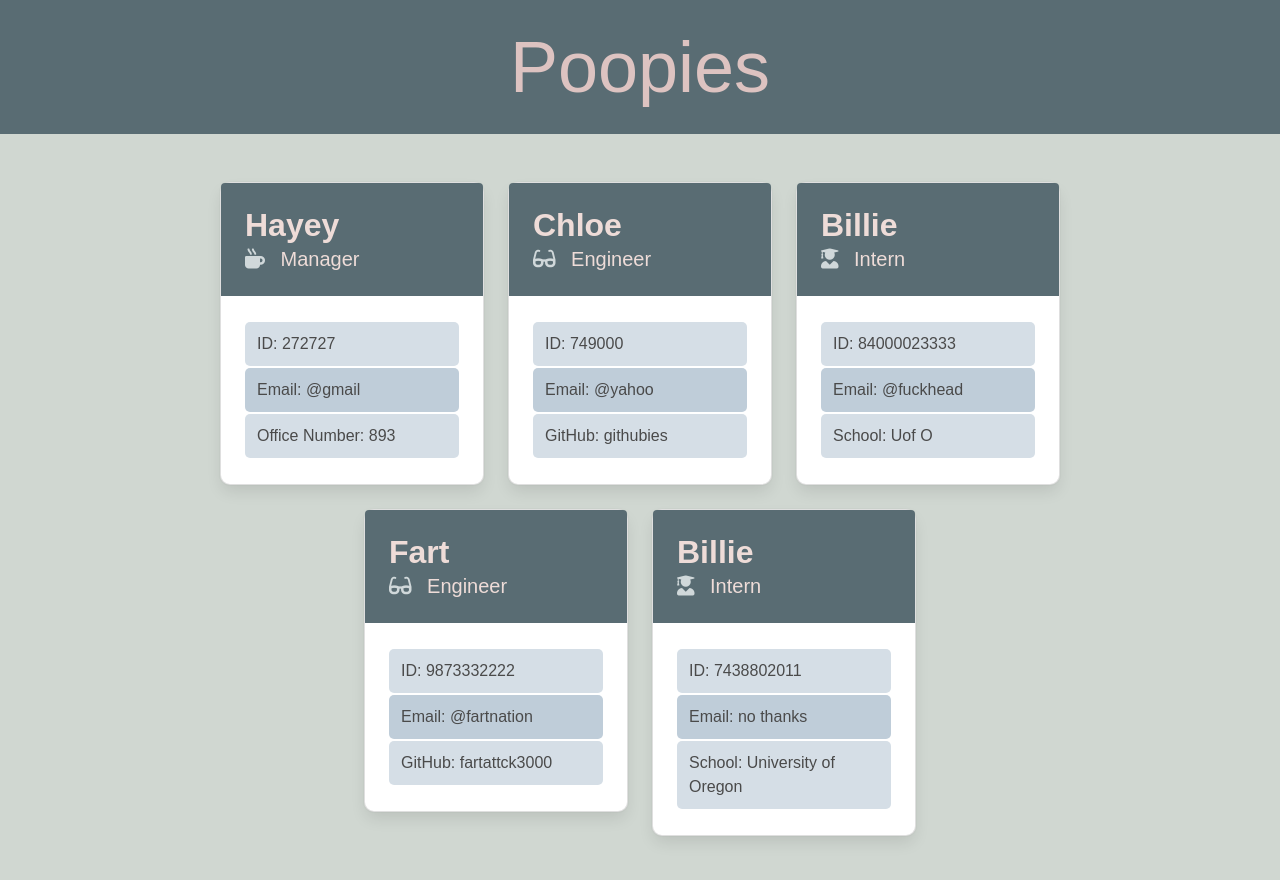
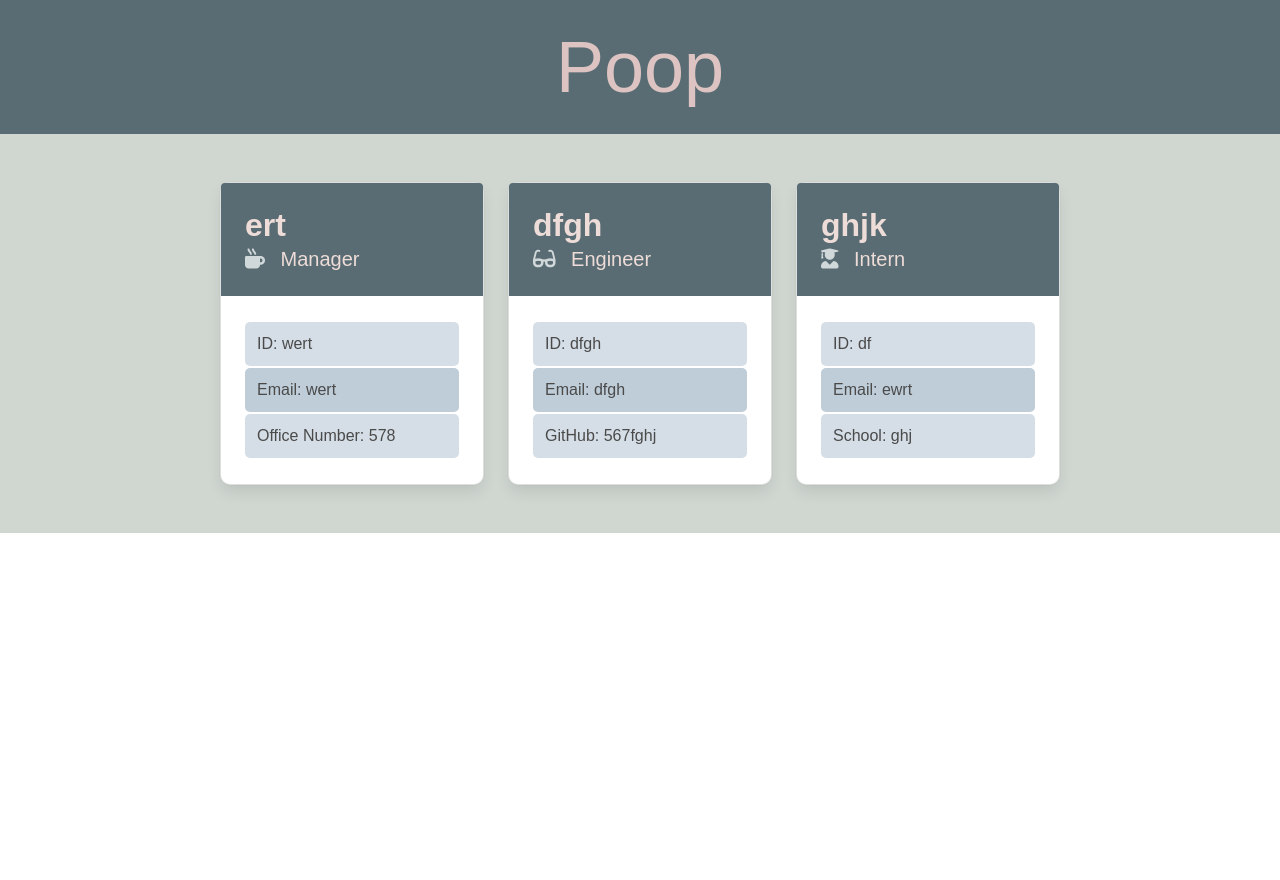
Before and after one commit to haywah27/Team-Profile-Generator, a website: page index.html in a window 1280 px wide. After the commit the page ends 800 px from the top, so only its background shows below. Drawn offline with nearby package versions, Linux system fonts and the light colour scheme.

Commit message:
adjusting objects to depend on parent employee

```diff
--- a/index.html
+++ b/index.html
@@ -15,7 +15,7 @@
         <section class="hero is-small is-bold" id="jumbotronStyle">
           <div class="hero-body">
             <div class="container has-text-centered">
-              <h1 class="display-3">Poopies</h1>
+              <h1 class="display-3">Poop</h1>
             </div>
           </div>
         </section>
@@ -26,18 +26,18 @@
         <div class="column is-4 cardWidth">
         <div class="card cardWidth cardBorder">
             <div class="card-content cardHeader">
-            <p class="title cardHeader">Hayey</p>
+            <p class="title cardHeader">ert</p>
                 <p class="subtitle cardHeader"><i class="fas fa-mug-hot iconColor"></i>&ensp; Manager</p>
                 </div>
                 <div class="card-content">
                 <footer class="cardBorderLight">
-                    <p class="card-content footerSize">ID: 272727</p>
+                    <p class="card-content footerSize">ID: wert</p>
                 </footer>
                 <footer class="cardBorderDark">
-                    <p class="card-content footerSize">Email: @gmail</p>
+                    <p class="card-content footerSize">Email: wert</p>
                 </footer>
                 <footer class="cardBorderLight">
-                    <p class="card-content footerSize">Office Number: 893</p>
+                    <p class="card-content footerSize">Office Number: 578</p>
                 </footer>
             </div>
         </div>
@@ -45,18 +45,18 @@
         <div class="column is-4 cardWidth">
         <div class="card cardWidth cardBorder">
             <div class="card-content cardHeader">
-            <p class="title cardHeader">Chloe</p>
+            <p class="title cardHeader">dfgh</p>
                 <p class="subtitle cardHeader"><i class="fas fa-glasses iconColor"></i>&ensp; Engineer</p>
                 </div>
                 <div class="card-content">
                 <footer class="cardBorderLight">
-                    <p class="card-content footerSize">ID: 749000</p>
+                    <p class="card-content footerSize">ID: dfgh</p>
                 </footer>
                 <footer class="cardBorderDark">
-                    <p class="card-content footerSize">Email: @yahoo</p>
+                    <p class="card-content footerSize">Email: dfgh</p>
                 </footer>
                 <footer class="cardBorderLight">
-                    <p class="card-content footerSize">GitHub: githubies</p>
+                    <p class="card-content footerSize">GitHub: 567fghj</p>
                 </footer>
             </div>
         </div>
@@ -64,56 +64,18 @@
         <div class="column is-4 cardWidth">
         <div class="card cardWidth cardBorder">
             <div class="card-content cardHeader">
-            <p class="title cardHeader">Billie</p>
+            <p class="title cardHeader">ghjk</p>
                 <p class="subtitle cardHeader"><i class="fas fa-user-graduate iconColor"></i>&ensp; Intern</p>
                 </div>
                 <div class="card-content">
                 <footer class="cardBorderLight">
-                    <p class="card-content footerSize">ID: 84000023333</p>
+                    <p class="card-content footerSize">ID: df</p>
                 </footer>
                 <footer class="cardBorderDark">
-                    <p class="card-content footerSize">Email: @fuckhead</p>
+                    <p class="card-content footerSize">Email: ewrt</p>
                 </footer>
                 <footer class="cardBorderLight">
-                    <p class="card-content footerSize">School: Uof O</p>
-                </footer>
-            </div>
-        </div>
-        </div>
-        <div class="column is-4 cardWidth">
-        <div class="card cardWidth cardBorder">
-            <div class="card-content cardHeader">
-            <p class="title cardHeader">Fart</p>
-                <p class="subtitle cardHeader"><i class="fas fa-glasses iconColor"></i>&ensp; Engineer</p>
-                </div>
-                <div class="card-content">
-                <footer class="cardBorderLight">
-                    <p class="card-content footerSize">ID: 9873332222</p>
-                </footer>
-                <footer class="cardBorderDark">
-                    <p class="card-content footerSize">Email: @fartnation</p>
-                </footer>
-                <footer class="cardBorderLight">
-                    <p class="card-content footerSize">GitHub: fartattck3000</p>
-                </footer>
-            </div>
-        </div>
-        </div>
-        <div class="column is-4 cardWidth">
-        <div class="card cardWidth cardBorder">
-            <div class="card-content cardHeader">
-            <p class="title cardHeader">Billie</p>
-                <p class="subtitle cardHeader"><i class="fas fa-user-graduate iconColor"></i>&ensp; Intern</p>
-                </div>
-                <div class="card-content">
-                <footer class="cardBorderLight">
-                    <p class="card-content footerSize">ID: 7438802011</p>
-                </footer>
-                <footer class="cardBorderDark">
-                    <p class="card-content footerSize">Email: no thanks</p>
-                </footer>
-                <footer class="cardBorderLight">
-                    <p class="card-content footerSize">School: University of Oregon</p>
+                    <p class="card-content footerSize">School: ghj</p>
                 </footer>
             </div>
         </div>
--- a/lib/Employee.js
+++ b/lib/Employee.js
@@ -1,7 +1,7 @@
-function Employee(name, id, role, email) {
+function Employee(name, id, email) {
     this.name = name;
     this.id = id;
-    this.role = role;
+    this.role = "Employee";
     this.email = email;
     getName();
     getID();
--- a/lib/Engineer.js
+++ b/lib/Engineer.js
@@ -1,10 +1,12 @@
 const Employee = require('./Employee');
 
-function Engineer(name, id, role, email, github) {
+function Engineer(name, id, email, github) {
+    Employee.call(this, name, id, email);
     this.github = github;
+    this.role = "Engineer";
     getGithub();
     getRole();
-    Employee.call(this, name, id, role, email);
+
 }
 
 function getRole(){
--- a/lib/Intern.js
+++ b/lib/Intern.js
@@ -1,10 +1,12 @@
 const Employee = require('./Employee');
 
-function Intern(name, id, role, email, school) {
+function Intern(name, id, email, school) {
+    Employee.call(this, name, id, email);
     this.school = school;
+    this.role = "Intern";
     getSchool();
     getRole();
-    Employee.call(this, name, id, role, email);
+
 }
 
 function getRole(){
--- a/package.json
+++ b/package.json
@@ -4,7 +4,7 @@
   "description": "",
   "main": "index.js",
   "scripts": {
-    "test": "echo \"Error: no test specified\" && exit 1"
+    "test": "jest"
   },
   "repository": {
     "type": "git",
```
Also changed, not shown: index.js (+7 -6 lines), lib/Manager.js (+4 -3 lines), test/Employee.test.js (+27 -0 lines), README.md, test/Manager.test.js (deleted).
